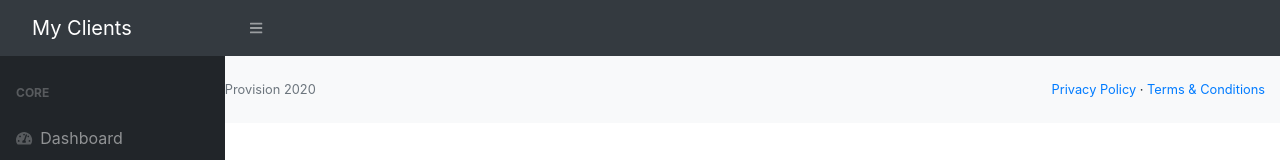
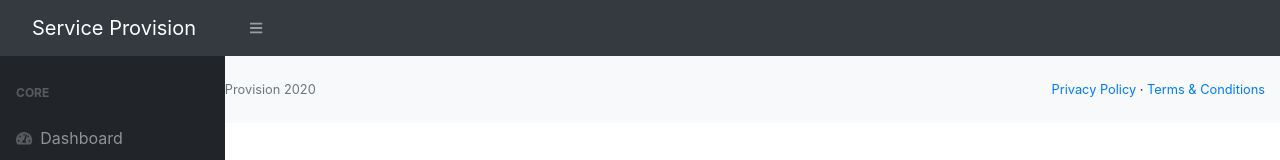
Before and after one commit to rabbittrix/Clients-app, an Angular app: page / in a window 1280 px wide. Shown: the top 160 px of the page. Built offline with nearby package versions, Linux system fonts and the light colour scheme.

Commit message:
new navbar

```diff
--- a/src/app/template/navbar/navbar.component.html
+++ b/src/app/template/navbar/navbar.component.html
@@ -1,5 +1,5 @@
 <nav class="sb-topnav navbar navbar-expand navbar-dark bg-dark">
-  <a class="navbar-brand" href="#">My Clients</a>
+  <a class="navbar-brand" routerLink="/">Service Provision </a>
   <button class="btn btn-link btn-sm order-1 order-lg-0" id="sidebarToggle" href="#">
       <i class="fas fa-bars"></i>
   </button>
```
